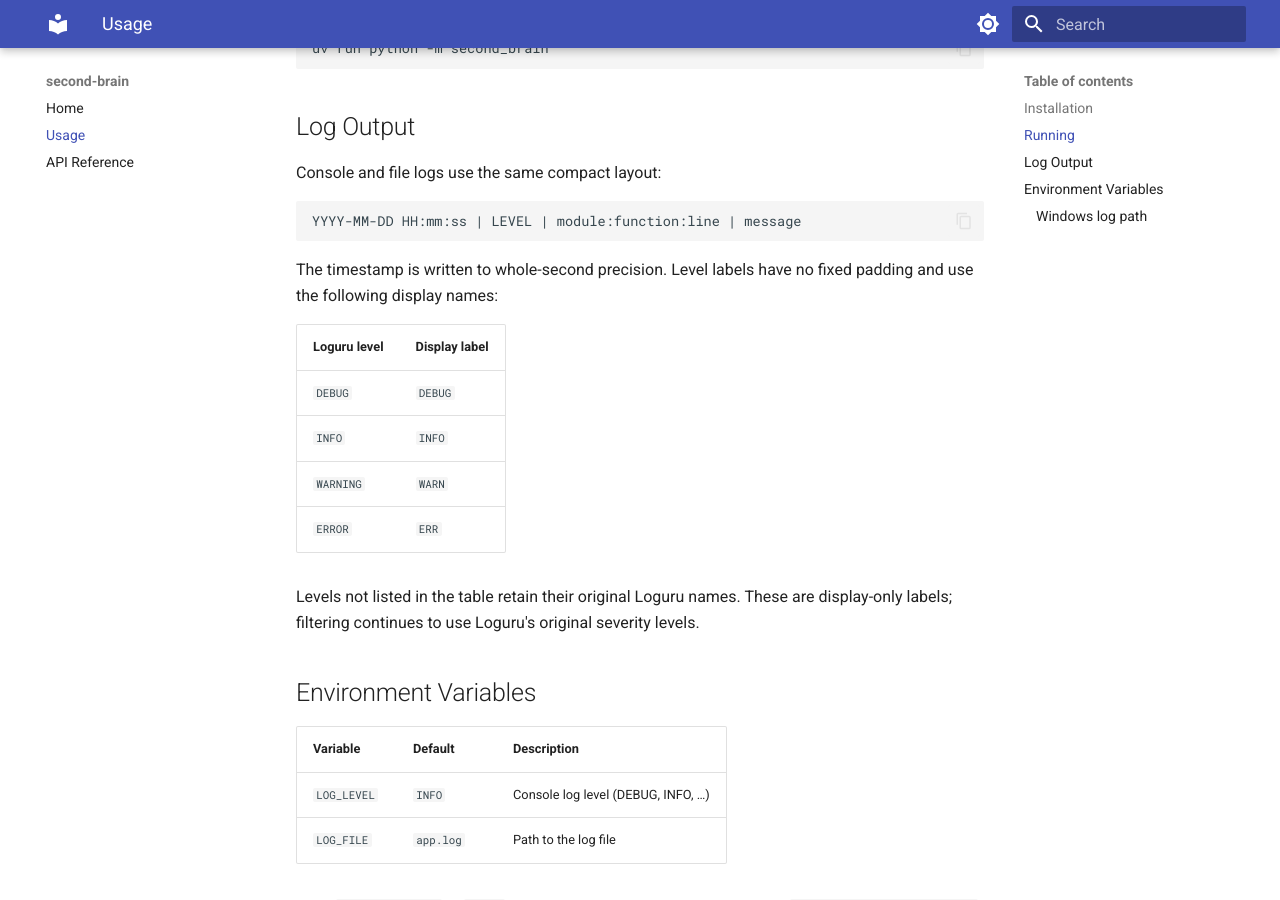
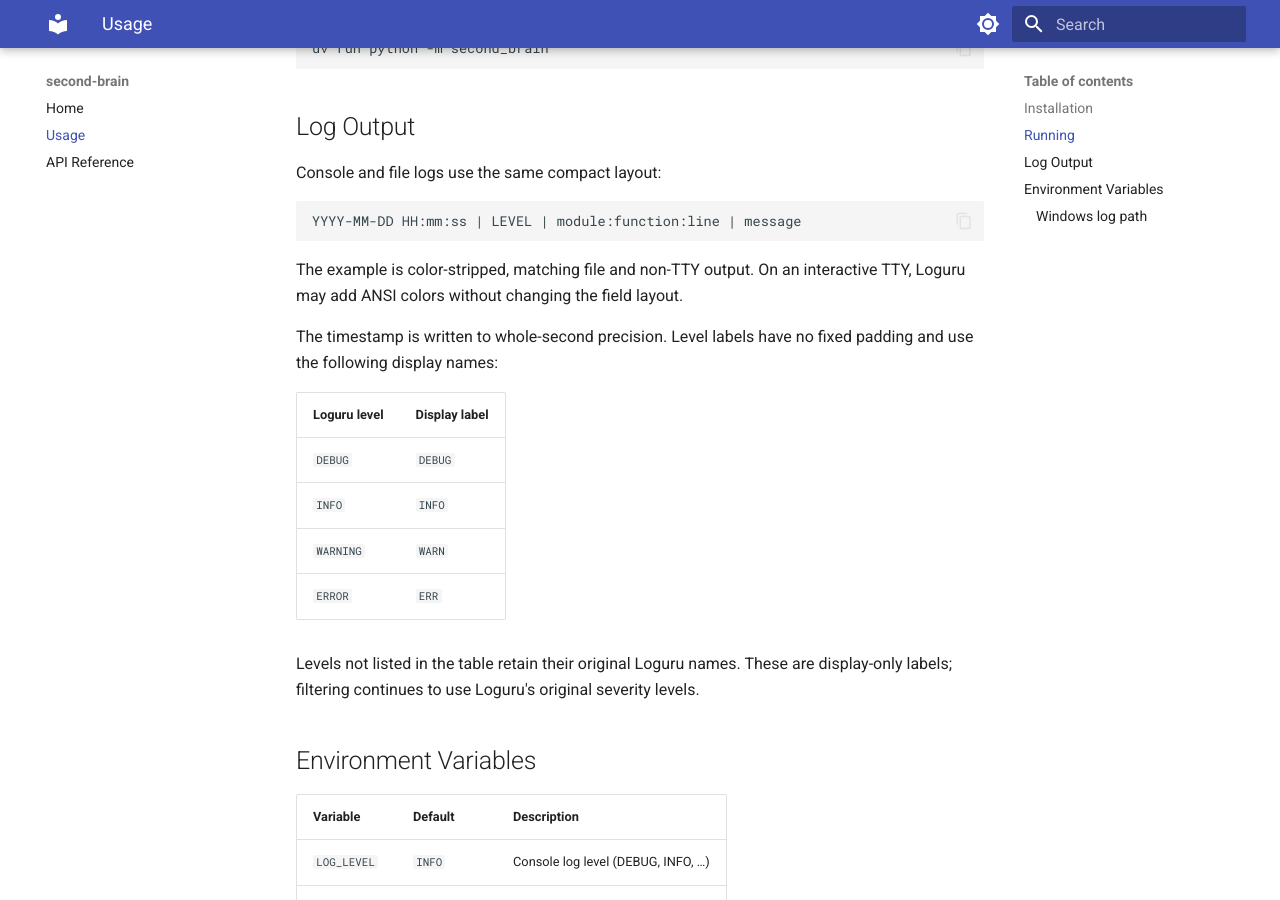
Before and after one commit to dhawangg-uw/second_brain, an MkDocs documentation site: the page built from docs/usage.md, in a window 1280 px wide and 900 px high, scrolled down 533 px. Built offline with MkDocs 1.6.1 and Material for MkDocs 9.7.7, drawn with Linux system fonts in a browser that asks for light colours.

Commit message:
Clarify colorized terminal log output

````diff
--- a/docs/usage.md
+++ b/docs/usage.md
@@ -30,6 +30,9 @@ Console and file logs use the same compact layout:
 ```text
 YYYY-MM-DD HH:mm:ss | LEVEL | module:function:line | message
 ```
+
+The example is color-stripped, matching file and non-TTY output. On an
+interactive TTY, Loguru may add ANSI colors without changing the field layout.
 
 The timestamp is written to whole-second precision. Level labels have no fixed
 padding and use the following display names:
````
Also changed, not shown: README.md (+3 -0 lines).
